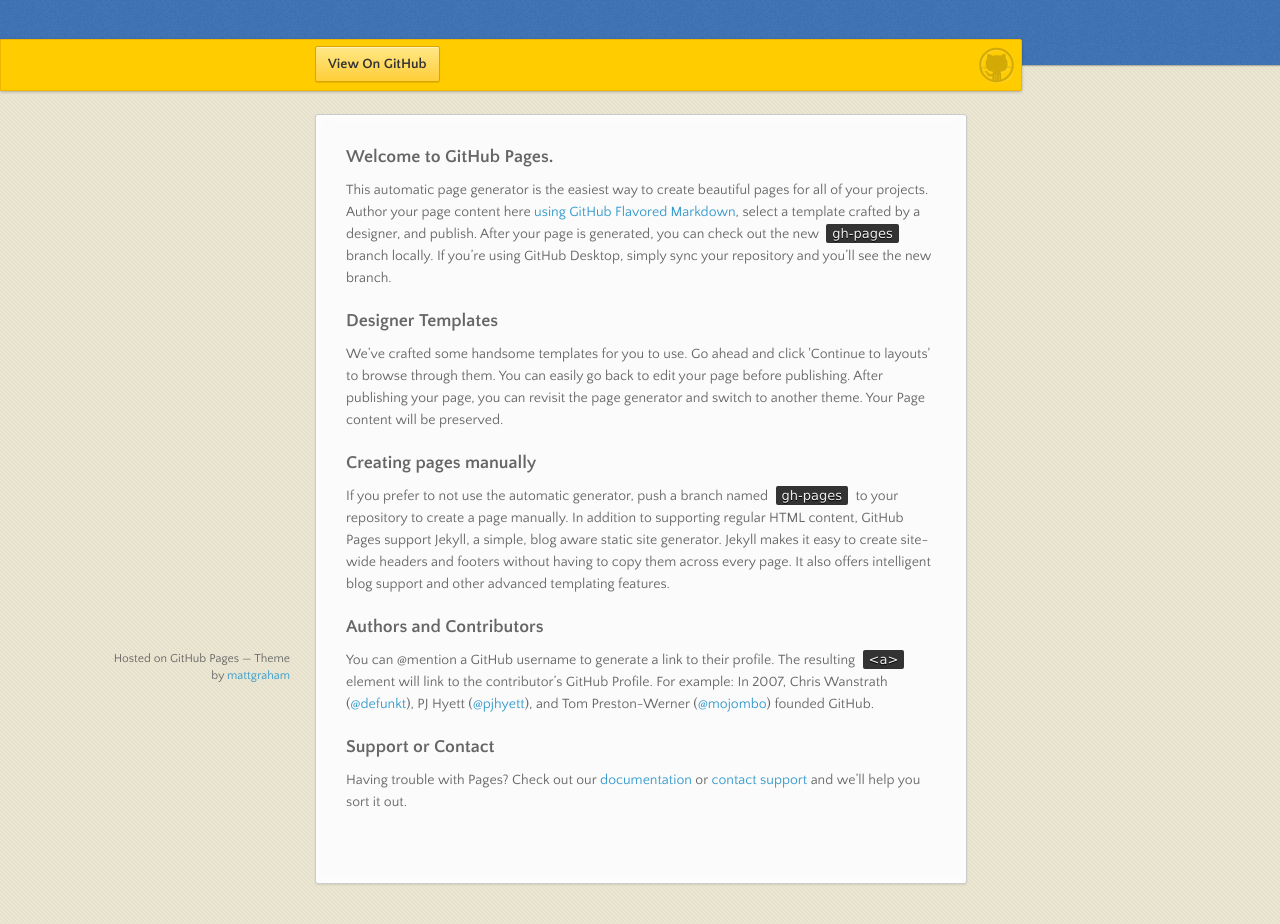
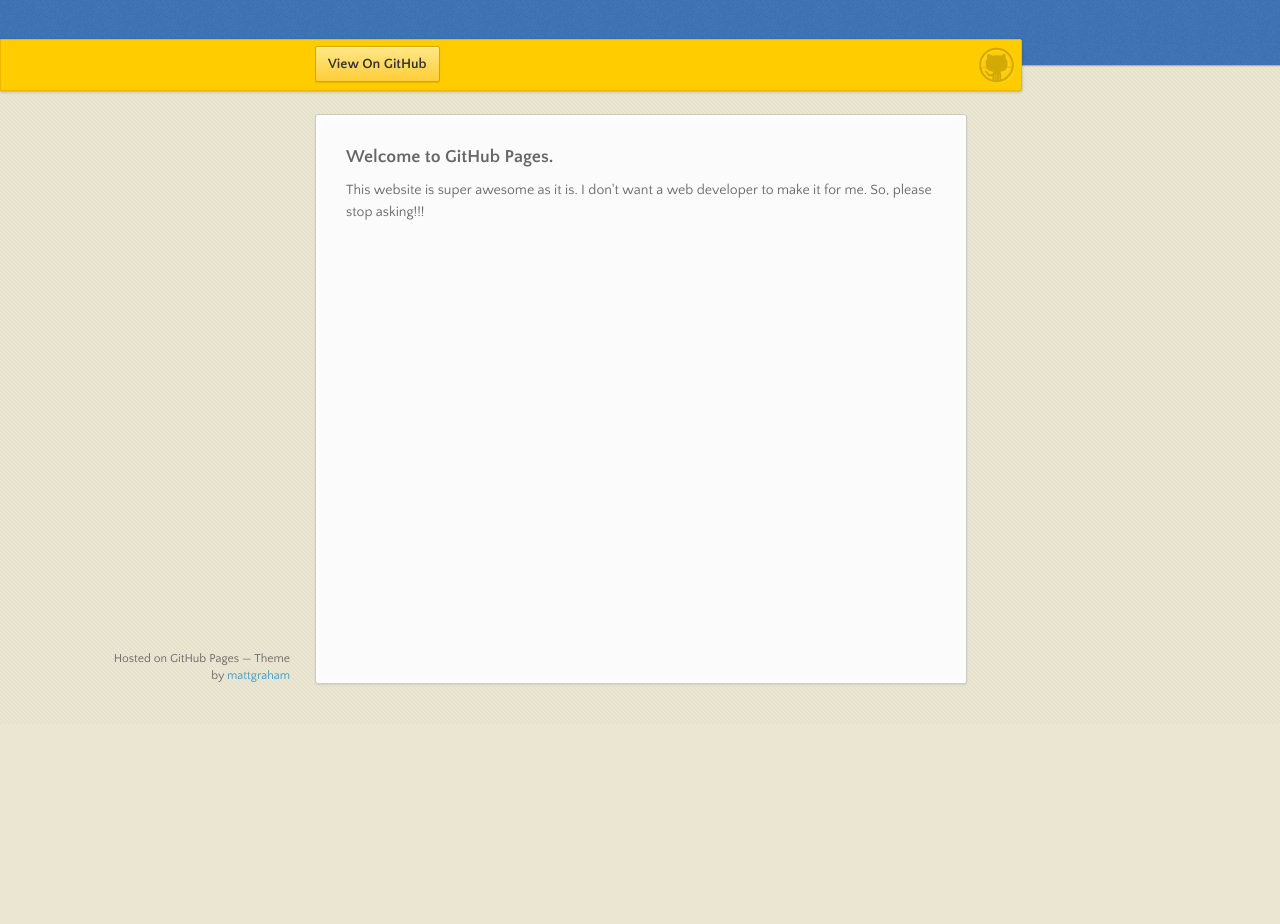
Before and after one commit to mdsimmo/mdsimmo.github.io, a plain HTML site: page index.html in a window 1280 px wide. Shown: the part 76-1000 px from the top of the page. After the commit the page ends 800 px from the top, so only its background shows below. Drawn offline with nearby package versions, Linux system fonts and the light colour scheme.

Commit message:
Update index.html

```diff
--- a/index.html
+++ b/index.html
@@ -35,27 +35,7 @@
         <h3>
 <a id="welcome-to-github-pages" class="anchor" href="#welcome-to-github-pages" aria-hidden="true"><span aria-hidden="true" class="octicon octicon-link"></span></a>Welcome to GitHub Pages.</h3>
 
-<p>This automatic page generator is the easiest way to create beautiful pages for all of your projects. Author your page content here <a href="https://guides.github.com/features/mastering-markdown/">using GitHub Flavored Markdown</a>, select a template crafted by a designer, and publish. After your page is generated, you can check out the new <code>gh-pages</code> branch locally. If you’re using GitHub Desktop, simply sync your repository and you’ll see the new branch.</p>
-
-<h3>
-<a id="designer-templates" class="anchor" href="#designer-templates" aria-hidden="true"><span aria-hidden="true" class="octicon octicon-link"></span></a>Designer Templates</h3>
-
-<p>We’ve crafted some handsome templates for you to use. Go ahead and click 'Continue to layouts' to browse through them. You can easily go back to edit your page before publishing. After publishing your page, you can revisit the page generator and switch to another theme. Your Page content will be preserved.</p>
-
-<h3>
-<a id="creating-pages-manually" class="anchor" href="#creating-pages-manually" aria-hidden="true"><span aria-hidden="true" class="octicon octicon-link"></span></a>Creating pages manually</h3>
-
-<p>If you prefer to not use the automatic generator, push a branch named <code>gh-pages</code> to your repository to create a page manually. In addition to supporting regular HTML content, GitHub Pages support Jekyll, a simple, blog aware static site generator. Jekyll makes it easy to create site-wide headers and footers without having to copy them across every page. It also offers intelligent blog support and other advanced templating features.</p>
-
-<h3>
-<a id="authors-and-contributors" class="anchor" href="#authors-and-contributors" aria-hidden="true"><span aria-hidden="true" class="octicon octicon-link"></span></a>Authors and Contributors</h3>
-
-<p>You can @mention a GitHub username to generate a link to their profile. The resulting <code>&lt;a&gt;</code> element will link to the contributor’s GitHub Profile. For example: In 2007, Chris Wanstrath (<a href="https://github.com/defunkt" class="user-mention">@defunkt</a>), PJ Hyett (<a href="https://github.com/pjhyett" class="user-mention">@pjhyett</a>), and Tom Preston-Werner (<a href="https://github.com/mojombo" class="user-mention">@mojombo</a>) founded GitHub.</p>
-
-<h3>
-<a id="support-or-contact" class="anchor" href="#support-or-contact" aria-hidden="true"><span aria-hidden="true" class="octicon octicon-link"></span></a>Support or Contact</h3>
-
-<p>Having trouble with Pages? Check out our <a href="https://help.github.com/pages">documentation</a> or <a href="https://github.com/contact">contact support</a> and we’ll help you sort it out.</p>
+<p>This website is super awesome as it is. I don't want a web developer to make it for me. So, please stop asking!!!</p>
       </section>
       <footer>
         <p><small>Hosted on GitHub Pages &mdash; Theme by <a href="https://twitter.com/michigangraham">mattgraham</a></small></p>
```
